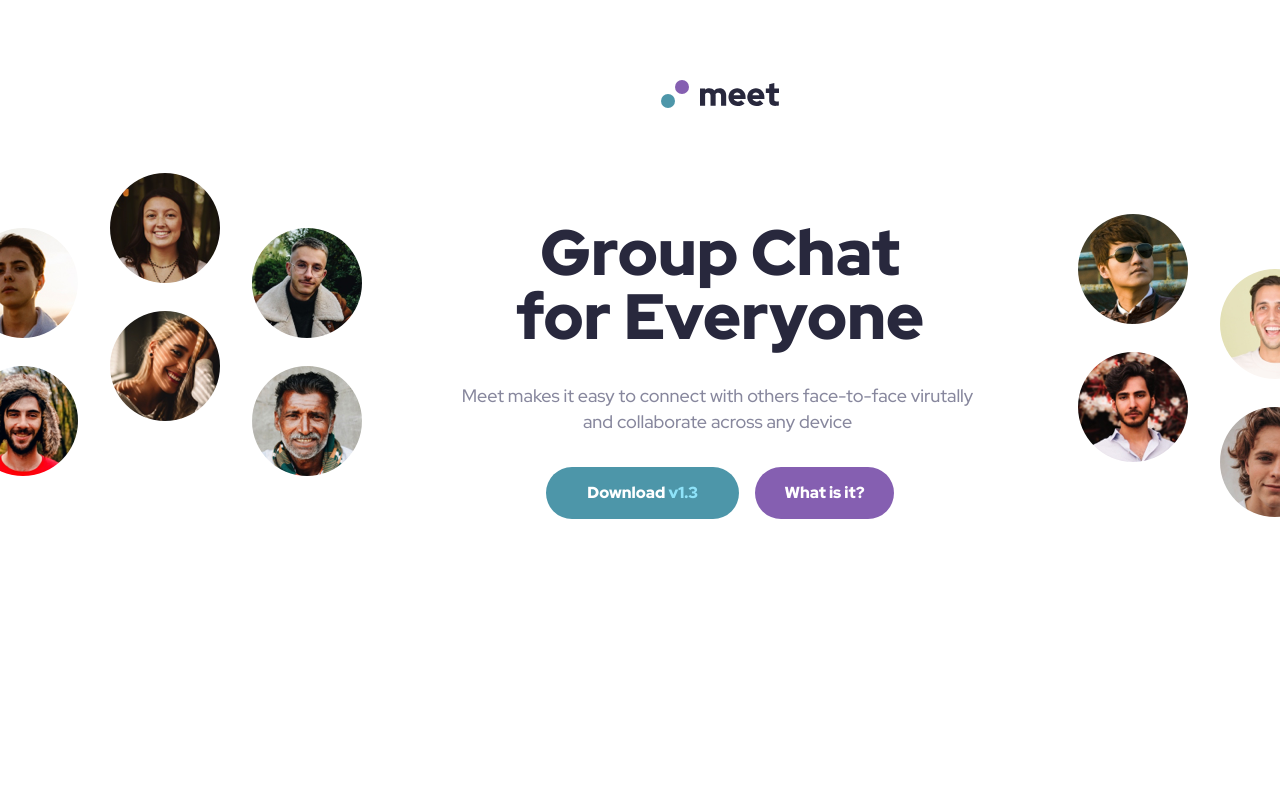
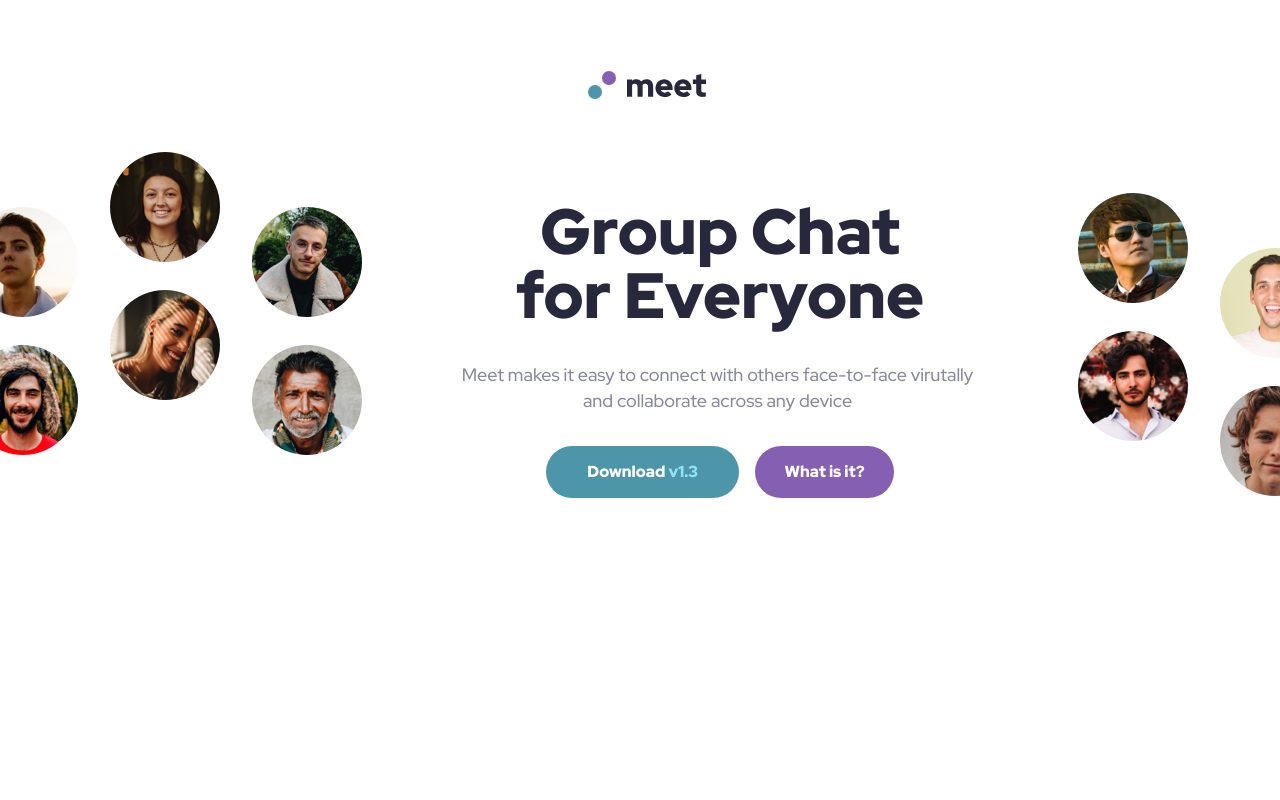
Before and after one commit to dialectrical/meet-landing-page, a React (Create React App) app: page / in a window 1280 px wide. Shown: the top 800 px of the page. Built offline with nearby package versions, Linux system fonts and the light colour scheme.

Commit message:
fix: add relative units to header margin

```diff
--- a/src/components/Header.js
+++ b/src/components/Header.js
@@ -2,5 +2,5 @@ import React from "react";
 import logo from "../img/logo.svg";
 
 export const Header = () => {
-  return <img src={logo} style={{ margin: "80px 660px 108px 661px" }} />;
+  return <img src={logo} style={{ margin: "8.88vh 45.83vw 12vh 45.9vw" }} />;
 };
```
